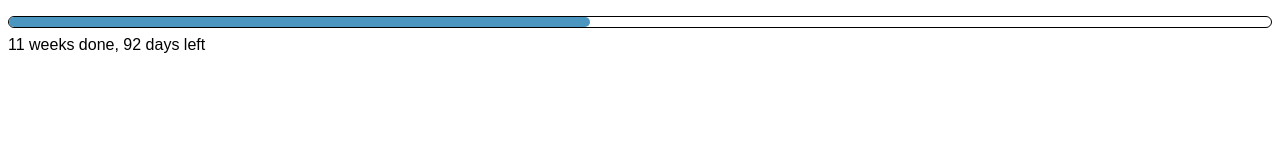
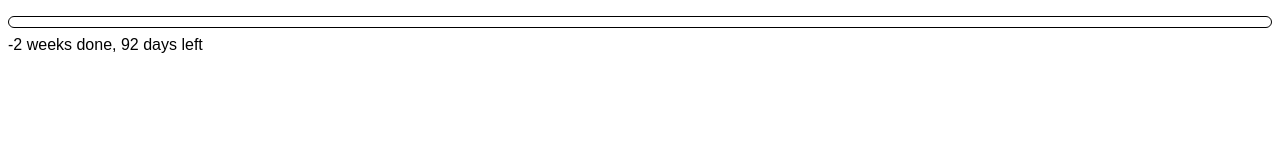
Before and after one commit to madeleine101/progbar2.0, a plain HTML site: page index.html in a window 1280 px wide. Drawn offline with Linux system fonts and the light colour scheme.

Commit message:
Update index.html

```diff
--- a/index.html
+++ b/index.html
@@ -46,7 +46,7 @@
     return percentage
   }
 
-  var startDate = '2022-06-26';
+  var startDate = '2022-09-26';
   var endDate = '2022-12-16';
 
   var timeGone = getTimeSince(startDate);
```
